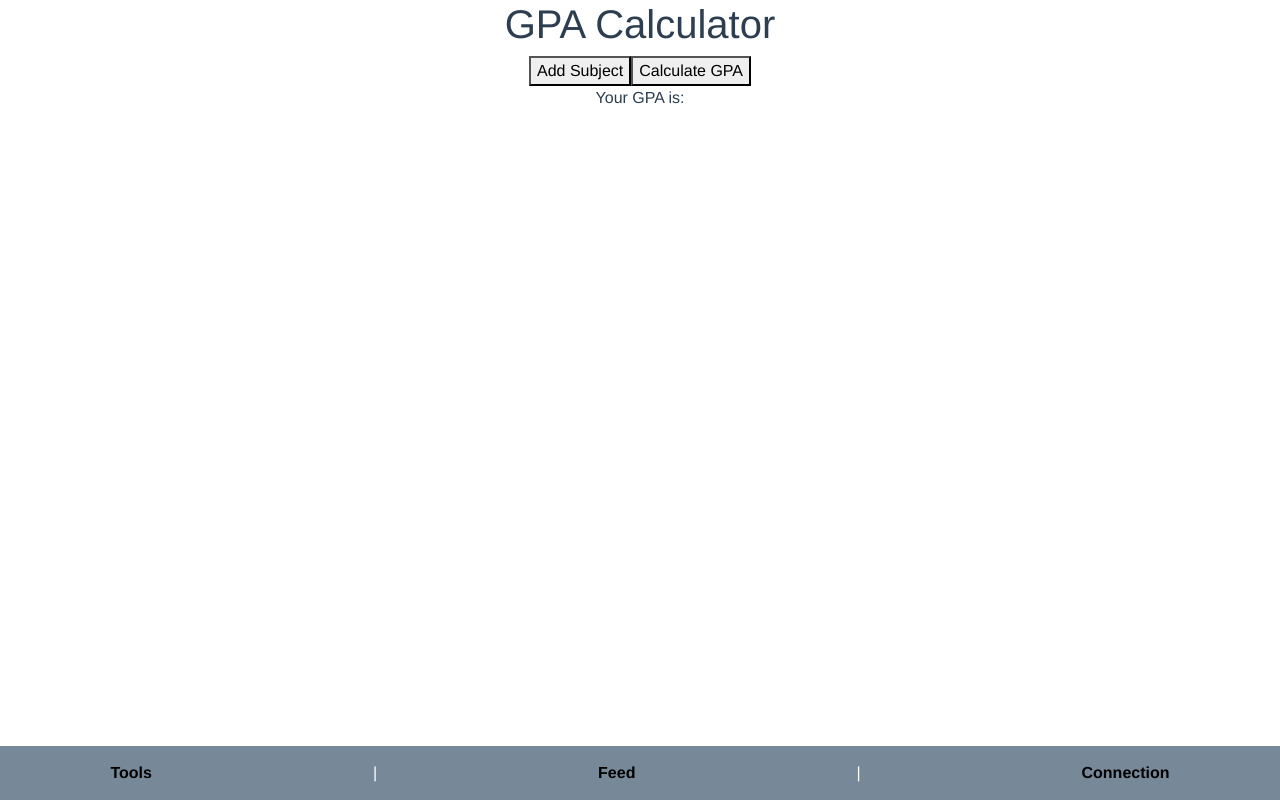
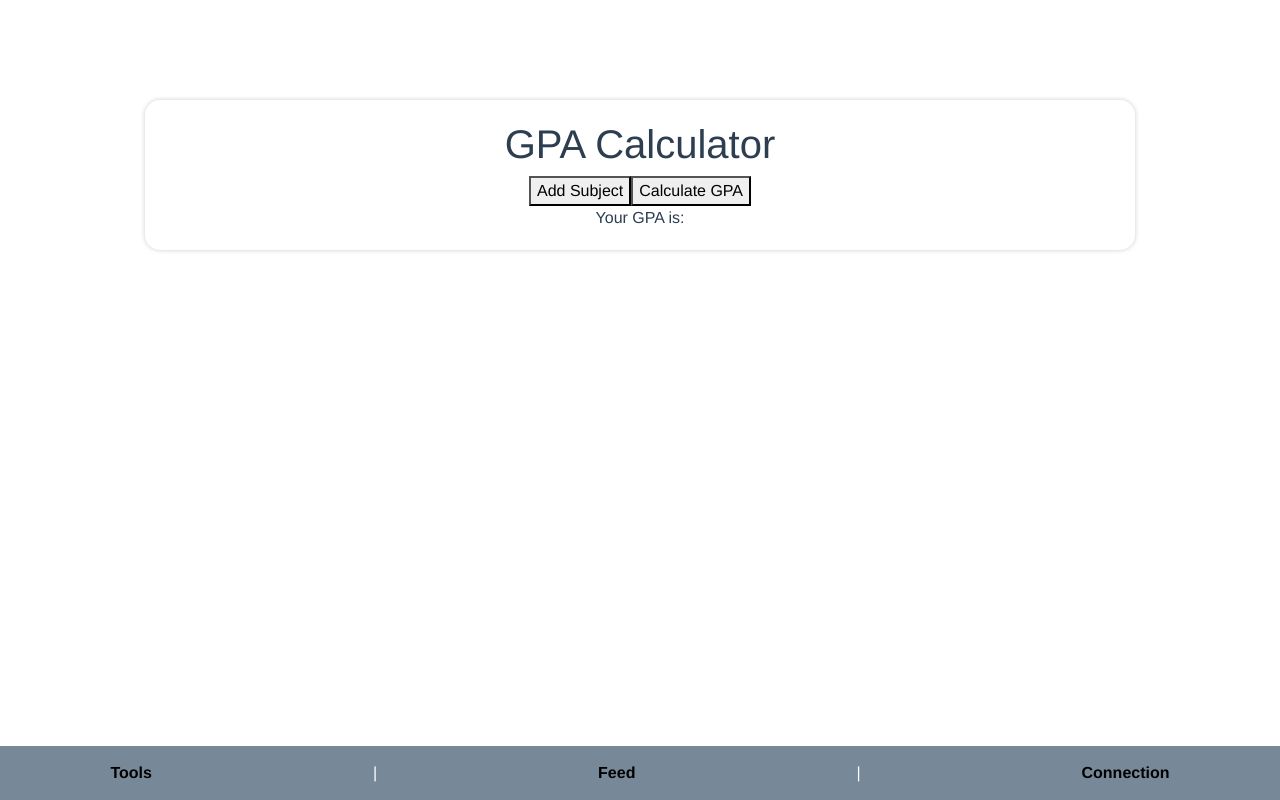
Before and after one commit to bhathiknk/socialmedia-webapp, a Vue app: page /GradesTracking in a window 1280 px wide. Built offline with nearby package versions, Linux system fonts and the light colour scheme.

Commit message:
Add Basic UI frame to Calculator

```diff
--- a/src/components/GradesTracking.vue
+++ b/src/components/GradesTracking.vue
@@ -48,6 +48,20 @@ body {
   background-color: #f2f2f2;
 }
 
+#calculator {
+  max-width: 990px;
+  margin: 0 auto;
+  background-color: #fff;
+  padding: 20px;
+  border-radius: 15px;
+  margin-top: 100px;
+  box-shadow: 0 0 5px rgba(0, 0, 0, 0.2);
+}
+
+#calculator:hover{
+  box-shadow: 0 0 5px rgba(37, 80, 166, 0.2);
+
+}
 
 h1 {
   text-align: center;
```
